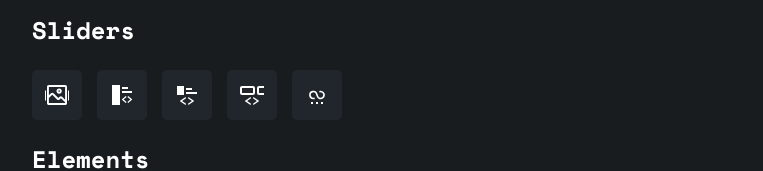
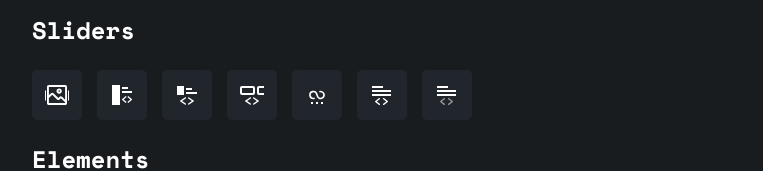
Before and after one commit to tigriweb/tigriweb.github.io, a plain HTML site: page block-icons/index.html in a window 1280 px wide. Shown: the part 408-579 px from the top of the page, without its empty margins (258-1021 px from the left). Drawn offline with nearby package versions, Linux system fonts and the light colour scheme.

Commit message:
FEAT: add block icons

```diff
--- a/block-icons/index.html
+++ b/block-icons/index.html
@@ -249,6 +249,17 @@
 						<path d="M18.23 12a2.6 2.6 0 0 0-3.56-2.43l-.6-1.52a4.24 4.24 0 1 1-2.56 5.04l-.59-1.75a2.61 2.61 0 1 0-1.58 3.1l.6 1.51q-.73.3-1.56.3a4.24 4.24 0 1 1 4.06-5.51l.63 1.85.01.03v.03a2.61 2.61 0 0 0 5.15-.65M8 19v2H6v-2zm5 0v2h-2v-2zm5 0v2h-2v-2z" />
 					</svg>
 				</button>
+				<button type="button" class="components-button has-icon" aria-label="text fade slider">
+					<svg viewBox="0 0 24 24" xmlns="http://www.w3.org/2000/svg" width="24" height="24">
+						<path d="M9.913,21.693C9.747,21.881 9.58,22.069 9.33,21.975C9.247,21.975 9.081,21.975 8.997,21.881L5.25,19.064C5.083,18.97 5,18.782 5,18.5C5,18.218 5.083,18.03 5.333,17.936L9.081,15.119C9.33,14.931 9.747,15.025 9.913,15.307C10.08,15.588 9.997,16.058 9.747,16.246L6.749,18.5L9.747,20.754C9.997,20.942 10.08,21.412 9.913,21.693ZM13.088,15.307C13.257,15.119 13.427,14.931 13.596,15.025C13.681,15.025 13.85,15.025 13.935,15.119L17.746,17.936C17.915,18.03 18,18.312 18,18.5C18,18.688 17.915,18.97 17.746,19.064L13.935,21.881C13.681,22.069 13.257,21.975 13.088,21.693C12.919,21.412 13.003,20.942 13.257,20.754L16.306,18.5L13.257,16.246C13.003,16.058 12.919,15.588 13.088,15.307ZM21,9L2.002,9L2.002,7L21,7L21,9ZM20.998,13L2,13L2,11L20.998,11L20.998,13ZM13,3L13,5L2.002,5L2.002,3L13,3Z"/>
+					</svg>
+				</button>
+				<button type="button" class="components-button has-icon" aria-label="text fade slider item">
+					<svg viewBox="0 0 24 24" xmlns="http://www.w3.org/2000/svg" width="24" height="24">
+						<path d="M9.913,21.693C9.747,21.881 9.58,22.069 9.33,21.975C9.247,21.975 9.081,21.975 8.997,21.881L5.25,19.064C5.083,18.97 5,18.782 5,18.5C5,18.218 5.083,18.03 5.333,17.936L9.081,15.119C9.33,14.931 9.747,15.025 9.913,15.307C10.08,15.588 9.997,16.058 9.747,16.246L6.749,18.5L9.747,20.754C9.997,20.942 10.08,21.412 9.913,21.693ZM13.088,15.307C13.257,15.119 13.427,14.931 13.596,15.025C13.681,15.025 13.85,15.025 13.935,15.119L17.746,17.936C17.915,18.03 18,18.312 18,18.5C18,18.688 17.915,18.97 17.746,19.064L13.935,21.881C13.681,22.069 13.257,21.975 13.088,21.693C12.919,21.412 13.003,20.942 13.257,20.754L16.306,18.5L13.257,16.246C13.003,16.058 12.919,15.588 13.088,15.307Z" fill="#9a9a9a"/>
+						<path d="M21,9L2.002,9L2.002,7L21,7L21,9ZM20.998,13L2,13L2,11L20.998,11L20.998,13ZM13,3L13,5L2.002,5L2.002,3L13,3Z"/>
+					</svg>
+				</button>
 			</div>
 
 
```
